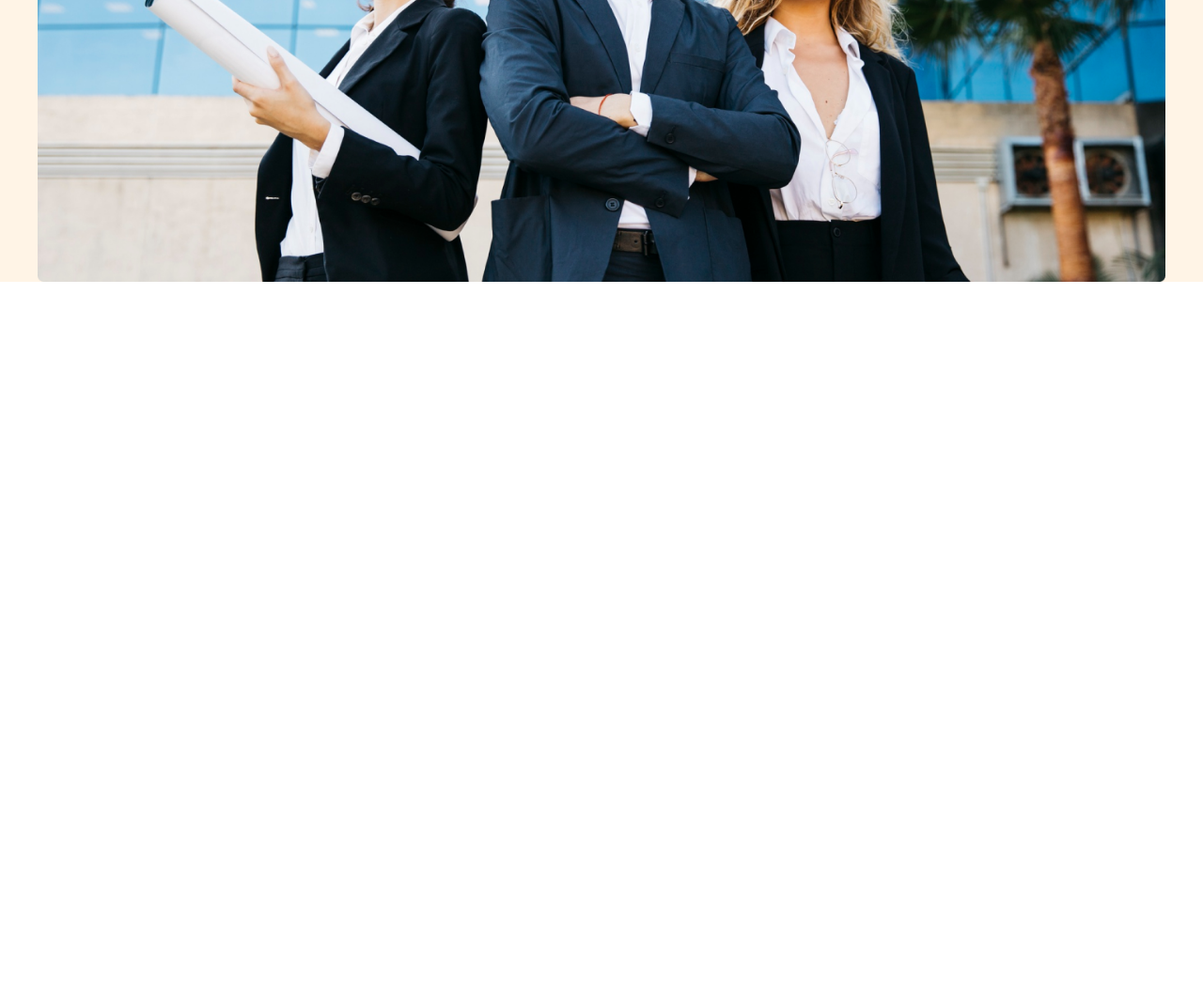
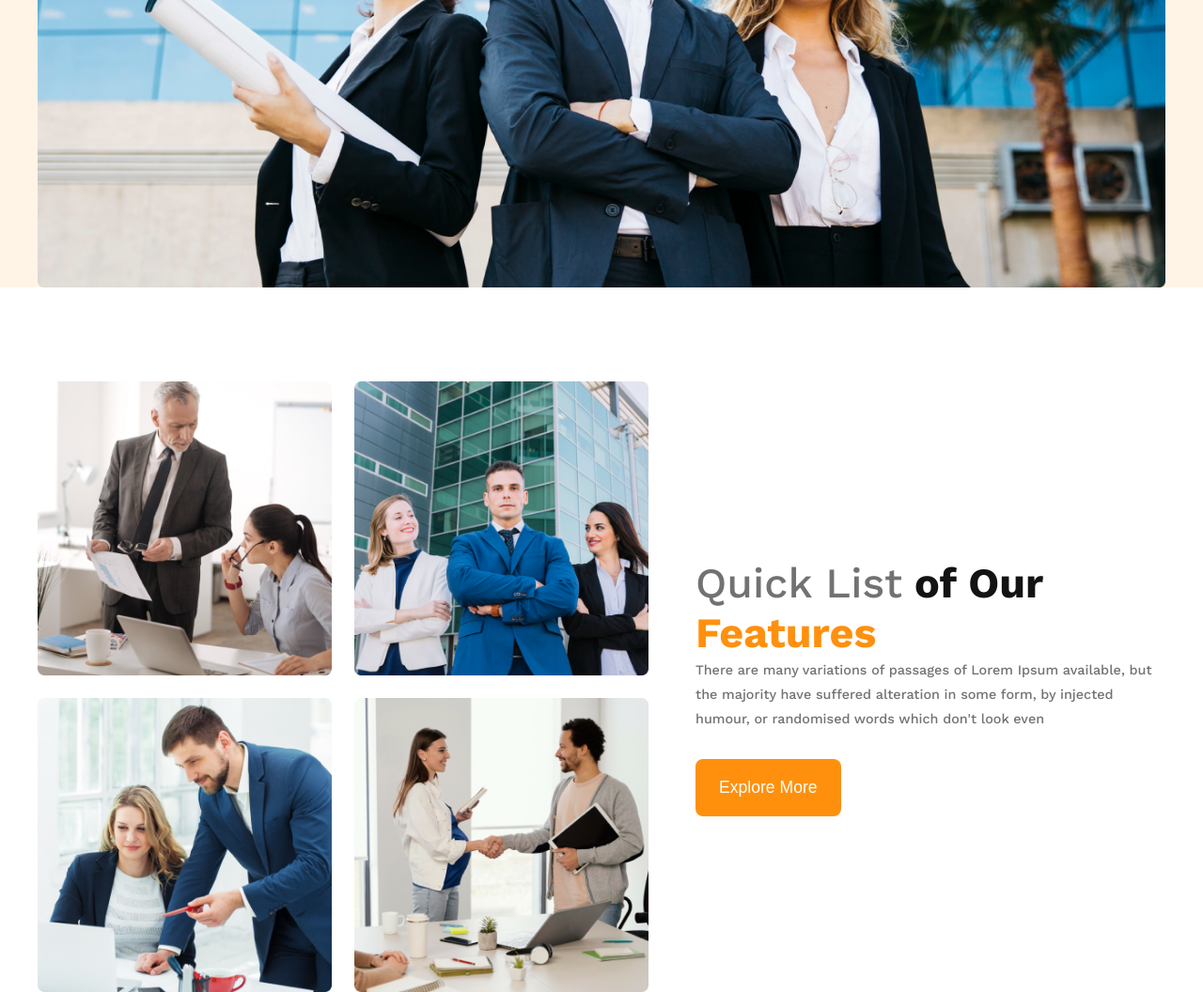
Before and after one commit to Jishan7468/G3-website, a plain HTML site: page index.html in a window 1280 px wide. Shown: the part 633-1689 px from the top of the page at 94% size. Before the commit the page ends 933 px from the top, so only its background shows below. Drawn offline with nearby package versions, Linux system fonts and the light colour scheme.

Commit message:
added team section check mobile responsiveness

```diff
--- a/index.html
+++ b/index.html
@@ -31,11 +31,24 @@
                 <img src="./images/banner.png" alt="">
             </div>
 
+        </div>
 
-        </div>
 
     </header>
     <main>
+        <section class="grid-container flex">
+            <div class="img-grid">
+                <img src="./images/team1.png" alt="">
+                <img src="./images/team2.png" alt="">
+                <img src="./images/team3.png" alt="">
+                <img src="./images/team4.png" alt="">
+            </div>
+            <div class="text-container">
+                <h2><span id="dark03">Quick List</span> of Our <span id="orange">Features</span></h2>
+                <p id="dark03">There are many variations of passages of Lorem Ipsum available, but the majority have suffered alteration in some form, by injected humour, or randomised words which don't look even</p>
+                <button class="p-btn">Explore More</button>
+            </div>
+        </section>
 
     </main>
     <footer></footer>
--- a/styles/styles.css
+++ b/styles/styles.css
@@ -6,7 +6,10 @@
 
 *{
   margin: 0;
+  cursor: context-menu;
+
 }
+
 /* shared style */
 .flex,.banner-content{
   display: flex;
@@ -14,6 +17,7 @@
 .dark02{
   color: #424242;
 }
+
 .p-btn{
                 /*basic design for all buttons*/
   background-color: #FF900E;
@@ -21,6 +25,8 @@
   padding: 20px 25px;
   border: 0;
   border-radius: 8px;
+  cursor: pointer; !important
+
 }
 /* others */
 header{
@@ -40,6 +46,7 @@ header{
 }
 .navbar a{
   text-decoration: none;
+  padding: 10px;
 }
  .navbar h3{
   font-weight: 700;
@@ -50,6 +57,7 @@ header{
 .navbar,.banner{
   max-width: 1200px;
   margin: 0 auto;
+
 }
 .banner-img{
 
@@ -70,8 +78,94 @@ header{
 .banner-content p{
   max-width: 868px;
   margin: 0 auto;
+
 }
 .p-btn{
   max-width: max-content;
   margin: 0 auto;
+  font-size: 1.1rem;
 }
+.nav-contents a:hover{
+  background-color: rgb(192, 197, 197);
+  border-radius: 10px;
+  cursor: pointer;
+
+}
+/* grid-section */
+.grid-container{
+  /* border: 1px solid black; */
+  max-width: 1200px;
+  margin: 0 auto;
+  gap: 50px;
+  margin-top: 100px;
+  align-items: center;
+}
+.grid-container .img-grid{
+
+
+}
+.text-container{
+ max-width: 500px;
+
+
+
+
+}
+.text-container .p-btn{
+
+ margin-top: 30px;
+
+
+}
+
+
+.text-container h2{
+
+  /* border: 1px solid rgb(214, 44, 44); */
+  color: #131313;
+  font-size: 2.80rem;
+}
+.text-container p{
+  line-height: 26px;
+  font-size: 0.9rem;
+  /* max-height: 78px; */
+  /* border: 1px solid black; */
+
+}
+.img-grid{
+  display: grid;
+  grid-template-columns: repeat(2,1fr);
+  gap: 24px;
+  /* border: 1px solid black; */
+
+
+}
+.img-grid img{
+ /* border: 1px solid black ; */
+ width: 100%;
+
+}
+#dark03{
+  color: #727272;
+  font-weight: 500;
+}
+#orange{
+  color: #FF900E;
+  font-weight: 700;
+}
+
+@media screen and (max-width:700px) {
+ .navbar,.banner-content,.grid-container{
+  flex-direction: column;
+  gap: 20px;
+ }
+ .nav-contents{
+  font-size: 1.2rem;
+ }
+ .img-grid{
+  grid-template-columns: repeat(1,1fr);
+ }
+ .text-container{
+  padding: 20px;
+ }
+}
```
